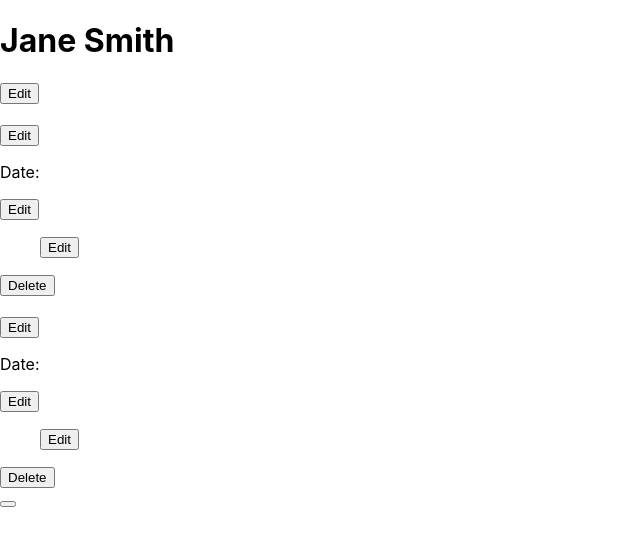
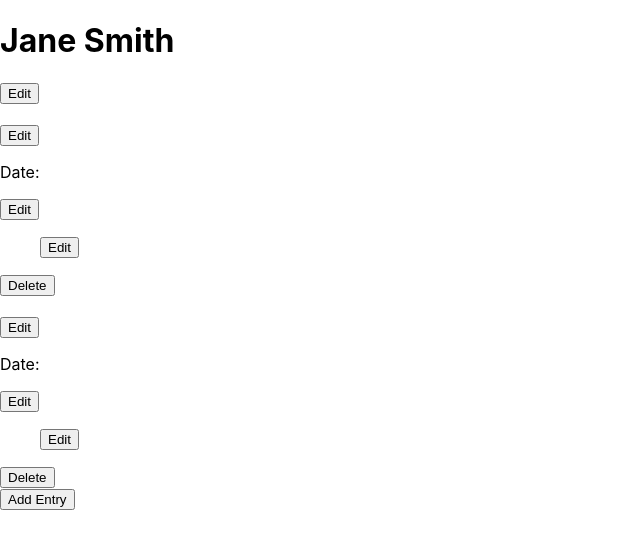
Before and after one commit to Rxthew/journalmaker, a React (Create React App) app: page / in a window 1280 px wide. Shown: the top 548 px of the page, without its empty margins (0-640 px from the left). Built offline with nearby package versions, Linux system fonts and the light colour scheme.

Commit message:
Introduce add new journal entry button

```diff
--- a/src/App.tsx
+++ b/src/App.tsx
@@ -13,6 +13,7 @@ class App extends React.Component<{},appState> {
   constructor(props:{}){
     super(props);
     this.deleteEntry = this.deleteEntry.bind(this)
+    this.addNewEntry = this.addNewEntry.bind(this)
     this.state = {
       elementList : [<JournalEntry key={v4()} id={v4()} del={this.deleteEntry}/>,<JournalEntry key={v4()} id={v4()} del={this.deleteEntry}/>]
     }
@@ -28,6 +29,14 @@ class App extends React.Component<{},appState> {
        })
   }
 
+  addNewEntry(){
+    this.setState ( () => {
+      return {
+        elementList : [...this.state.elementList, <JournalEntry key={v4()} id={v4()} del={this.deleteEntry}/>]
+      }
+    })
+  }
+
   render(){
     return (
       <div>
@@ -36,7 +45,7 @@ class App extends React.Component<{},appState> {
               {this.state.elementList}
           </main>
           <aside>
-              <button onClick={this.addNewEntry}></button>
+              <button onClick={this.addNewEntry}>Add Entry</button>
           </aside>
       </div>
     )
```
